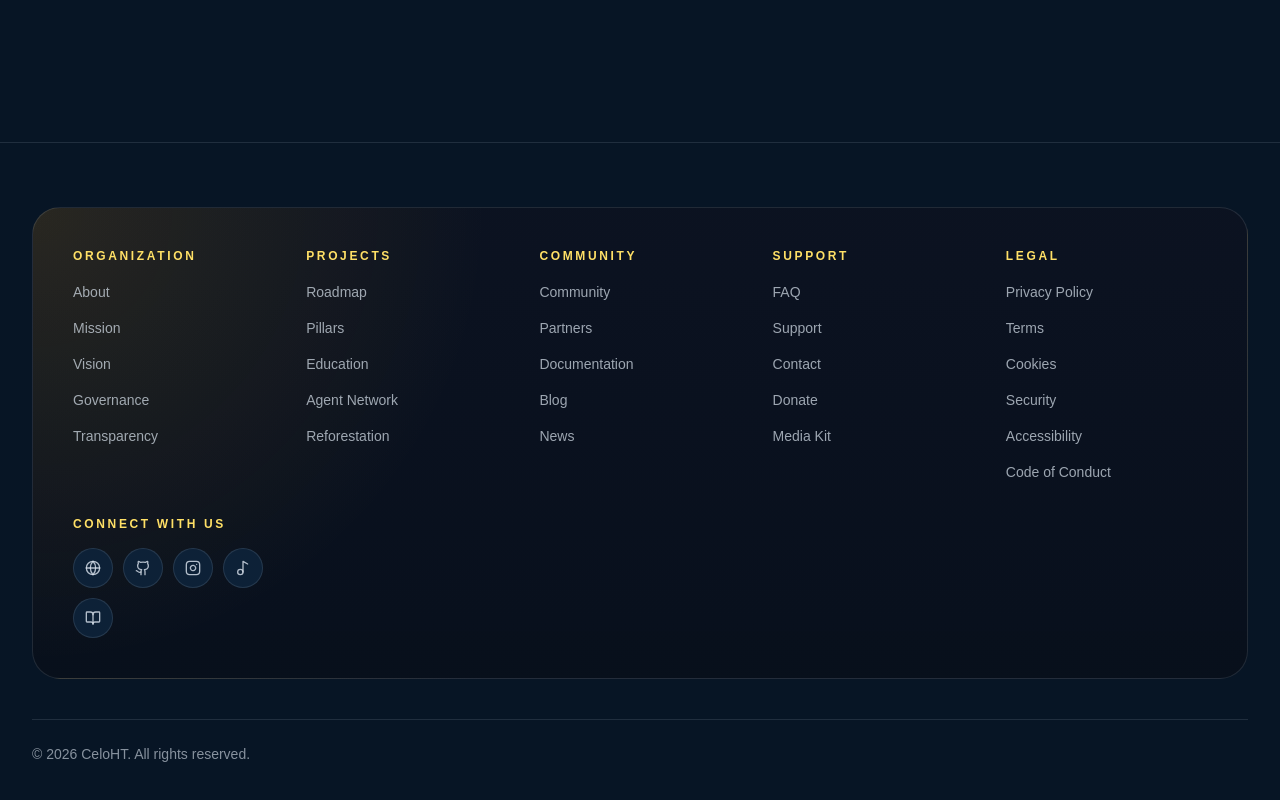
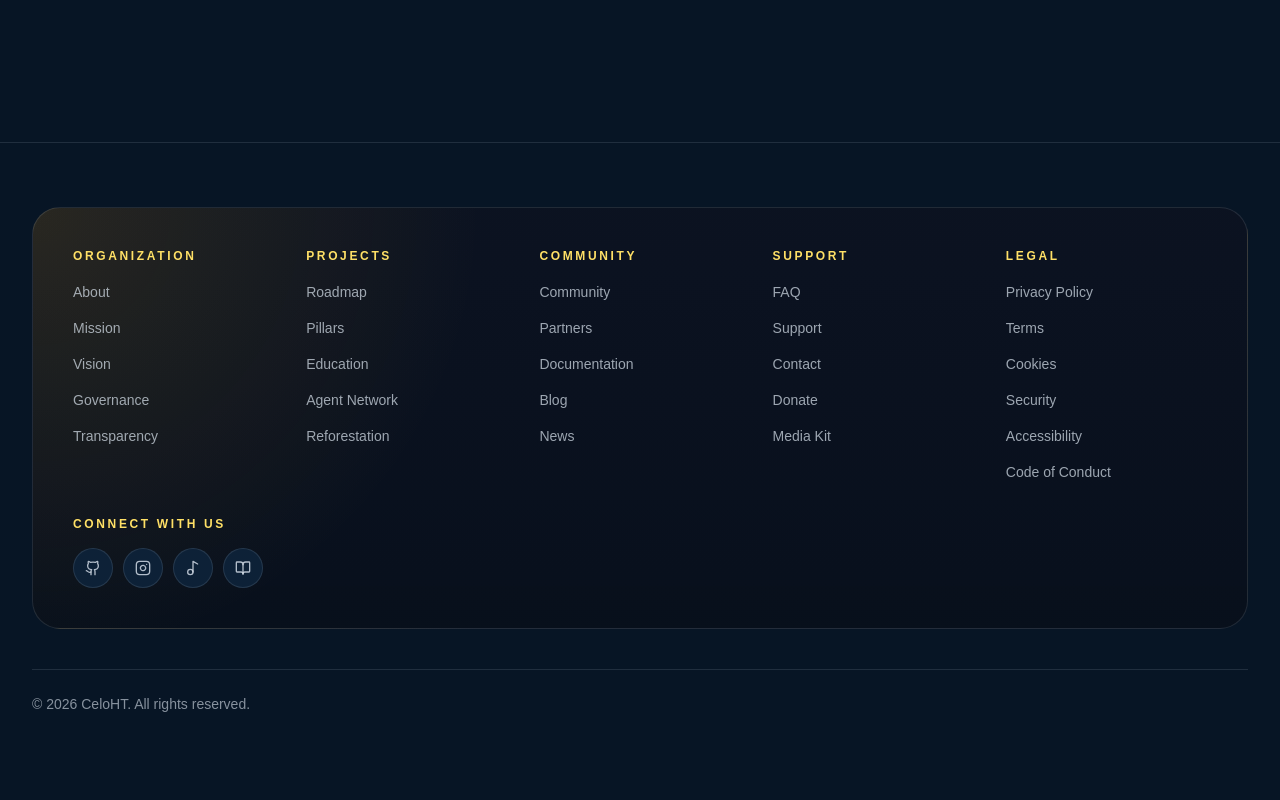
Before and after one commit to Celo-HaiTi/celoht-siteweb, a Next.js app: page /contact in a window 1280 px wide. Shown: the part 1754-2554 px from the top of the page. After the commit the page ends 2516 px from the top, so only its background shows below. Built offline with nearby package versions, Linux system fonts and the light colour scheme; no server answers.

Commit message:
Remove website link from footer social section

```diff
--- a/src/components/Footer.tsx
+++ b/src/components/Footer.tsx
@@ -1,16 +1,14 @@
 import Link from "next/link";
-import { BookOpen, Github, Globe, Instagram, Music2 } from "lucide-react";
+import { BookOpen, Github, Instagram, Music2 } from "lucide-react";
 import {
   GITHUB_ORG_URL,
   INSTAGRAM_URL,
   MEDIUM_URL,
   TIKTOK_URL,
-  WEBSITE_URL,
 } from "@/lib/constants";
 import { footerNav } from "@/lib/nav";
 
 const socialLinks = [
-  { label: "Website", href: WEBSITE_URL, icon: Globe },
   { label: "GitHub", href: GITHUB_ORG_URL, icon: Github },
   { label: "Instagram", href: INSTAGRAM_URL, icon: Instagram },
   { label: "TikTok", href: TIKTOK_URL, icon: Music2 },
```
Also changed, not shown: 1 other file (tests, documents, lock files or other folders).
